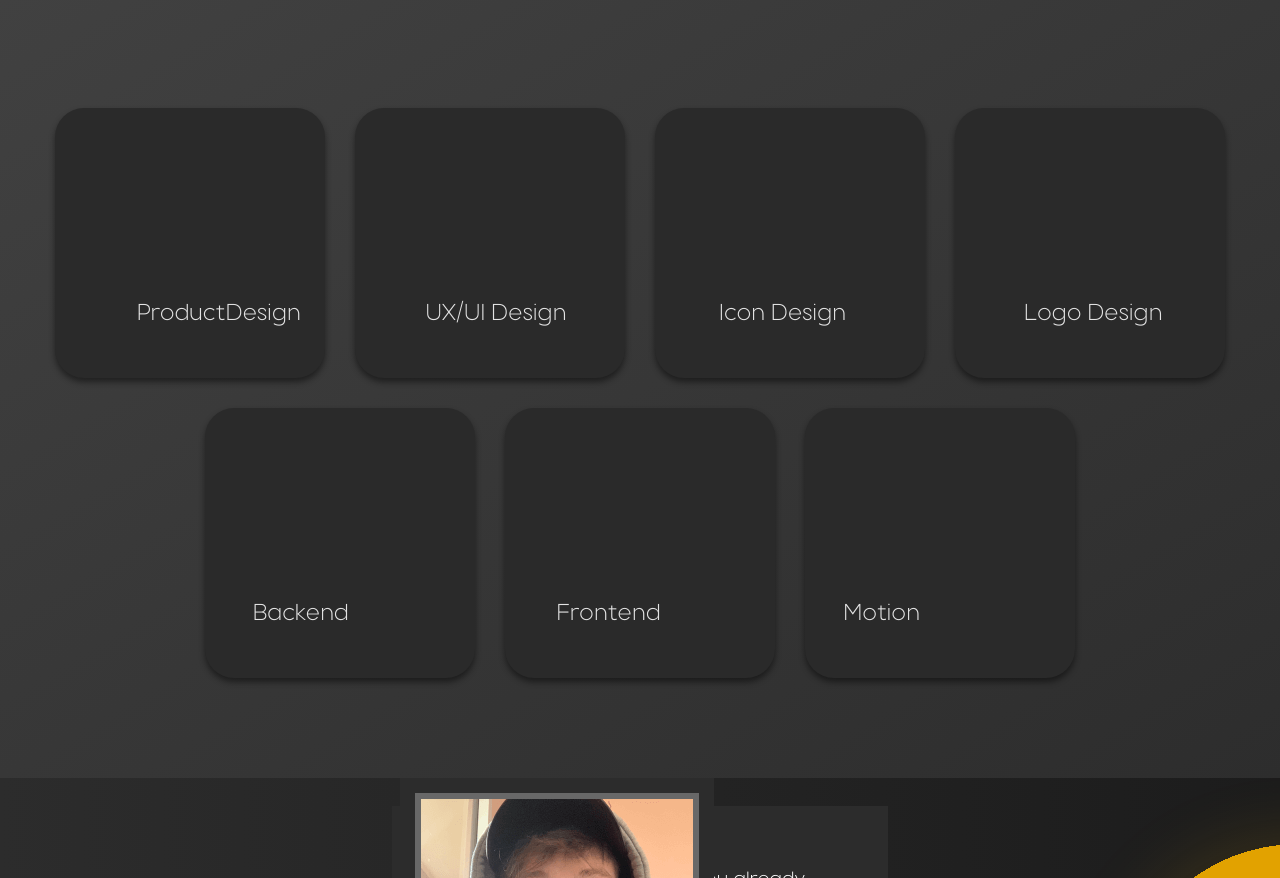
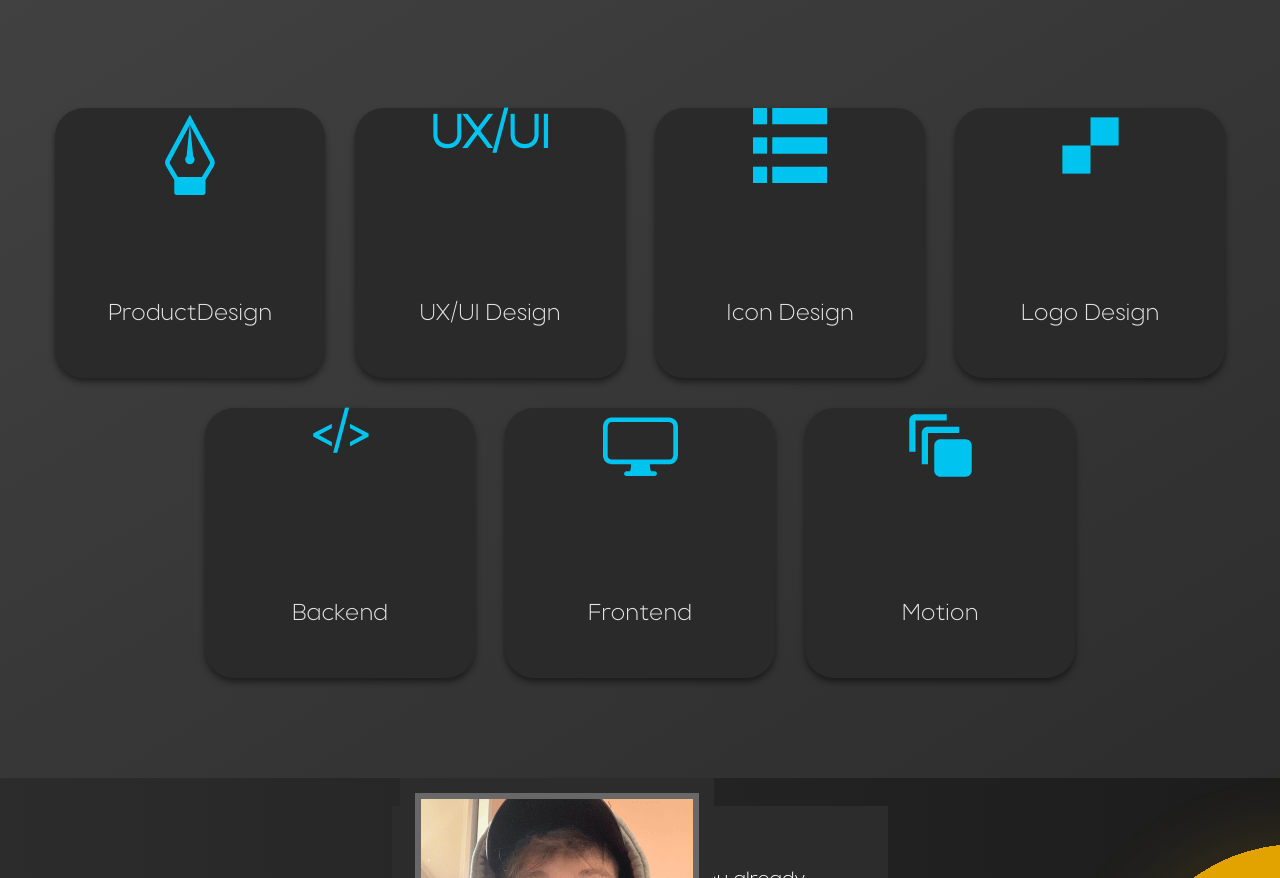
Before and after one commit to Kytyzovns/portfolio-start-project-main, a React app: page / in a window 1280 px wide. Shown: the part 746-1624 px from the top of the page. Built offline with nearby package versions, Linux system fonts and the light colour scheme; a web font is replaced by a local one.

Commit message:
skills work in progress

```diff
--- a/src/layout/sections/skills/skill/Skill.tsx
+++ b/src/layout/sections/skills/skill/Skill.tsx
@@ -21,14 +21,14 @@ export const Skill = (props: SkillProps) => {
     if (props.isText === true) {
         return (
             <StyledSkill>
-                {/*<SkillTitle>{props.title}</SkillTitle>*/}
+                <SkillTitle>{props.title}</SkillTitle>
                 <SkillText>{props.text}</SkillText>
             </StyledSkill>
         );
     } else {
         return (
             <StyledSkill>
-                {/*<Icon iconId={id} width={props.iconWidth} height={props.iconHeight} viewBox={props.viewBox}/>*/}
+                <Icon iconId={id} width={props.iconWidth} height={props.iconHeight} viewBox={props.viewBox}/>
                 <SkillText>{props.text}</SkillText>
             </StyledSkill>
         );
@@ -41,16 +41,18 @@ export const StyledSkill = styled.div`
     height: 270px;
     box-shadow: 0 4px 6px 0 rgba(0, 0, 0, 0.47);
     background: ${theme.colors.skillBg};
-    position: relative;
+    display: flex;
+    flex-direction: column;
+    justify-content: space-between;
+    align-items: center;
 `
 
 export const SkillText = styled.span`
     display: inline-block;
-    position: absolute;
+    margin-bottom: 50px;
     bottom: 50px;
     left: 0;
     transform-origin: center;
-    transform: translateX(50%);
     font-weight: 300;
     font-size: 24px;
     color: #e4e4e4;
```
